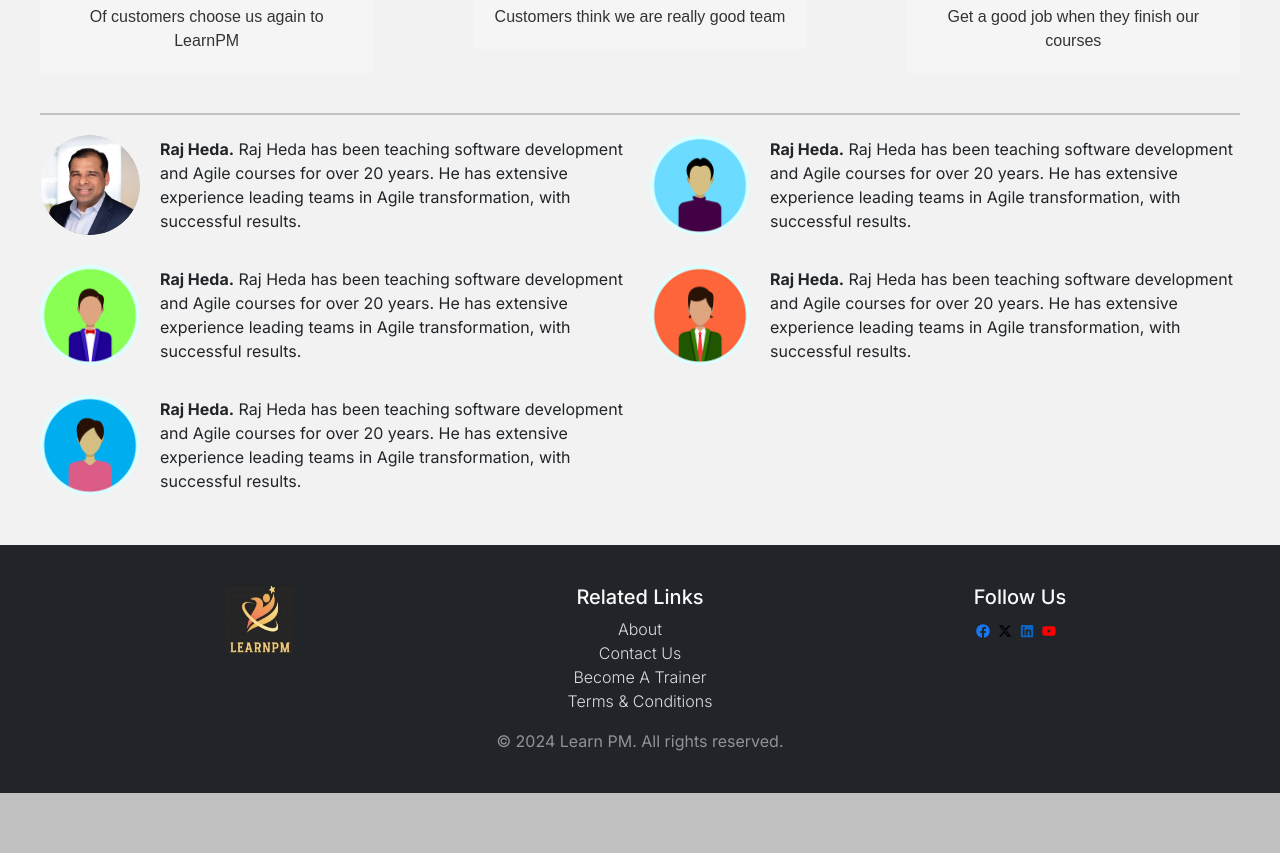
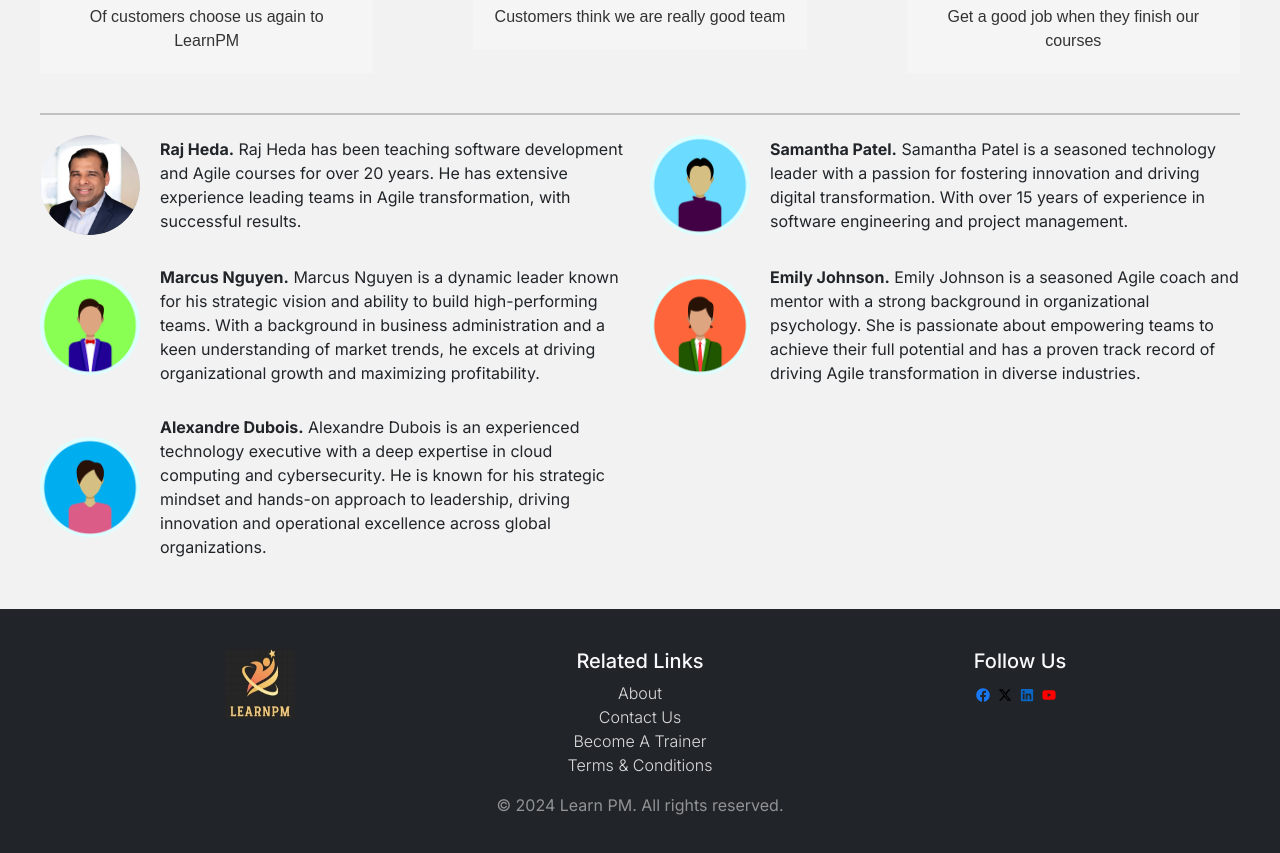
Before and after one commit to Mo2artGit/learnpm, a React (Create React App) app: page /learnpm/about in a window 1280 px wide. Shown: the part 1100-1953 px from the top of the page. Before the commit the page ends 1893 px from the top, so only its background shows below. Built offline with nearby package versions, Linux system fonts and the light colour scheme.

Commit message:
leaderships

```diff
--- a/src/components/About.js
+++ b/src/components/About.js
@@ -130,10 +130,10 @@ const About = () => {
   };
   const leadershipProfiles = [
     { id: 1, name: 'Raj Heda', description: 'Raj Heda has been teaching software development and Agile courses for over 20 years. He has extensive experience leading teams in Agile transformation, with successful results.', imgSrc: ins_img_1 },
-    { id: 2, name: 'Raj Heda', description: 'Raj Heda has been teaching software development and Agile courses for over 20 years. He has extensive experience leading teams in Agile transformation, with successful results.', imgSrc: ins_img_2 },
-    { id: 3, name: 'Raj Heda', description: 'Raj Heda has been teaching software development and Agile courses for over 20 years. He has extensive experience leading teams in Agile transformation, with successful results.', imgSrc: ins_img_3 },
-    { id: 4, name: 'Raj Heda', description: 'Raj Heda has been teaching software development and Agile courses for over 20 years. He has extensive experience leading teams in Agile transformation, with successful results.', imgSrc: ins_img_4 },
-    { id: 5, name: 'Raj Heda', description: 'Raj Heda has been teaching software development and Agile courses for over 20 years. He has extensive experience leading teams in Agile transformation, with successful results.', imgSrc: ins_img_5 },
+    { id: 2, name: 'Samantha Patel', description: 'Samantha Patel is a seasoned technology leader with a passion for fostering innovation and driving digital transformation. With over 15 years of experience in software engineering and project management.', imgSrc: ins_img_2 },
+    { id: 3, name: 'Marcus Nguyen', description: 'Marcus Nguyen is a dynamic leader known for his strategic vision and ability to build high-performing teams. With a background in business administration and a keen understanding of market trends, he excels at driving organizational growth and maximizing profitability.', imgSrc: ins_img_3 },
+    { id: 4, name: 'Emily Johnson', description: 'Emily Johnson is a seasoned Agile coach and mentor with a strong background in organizational psychology. She is passionate about empowering teams to achieve their full potential and has a proven track record of driving Agile transformation in diverse industries.', imgSrc: ins_img_4 },
+    { id: 5, name: 'Alexandre Dubois', description: 'Alexandre Dubois is an experienced technology executive with a deep expertise in cloud computing and cybersecurity. He is known for his strategic mindset and hands-on approach to leadership, driving innovation and operational excellence across global organizations.', imgSrc: ins_img_5 },
   ];
 
   // Return the component's JSX
```
